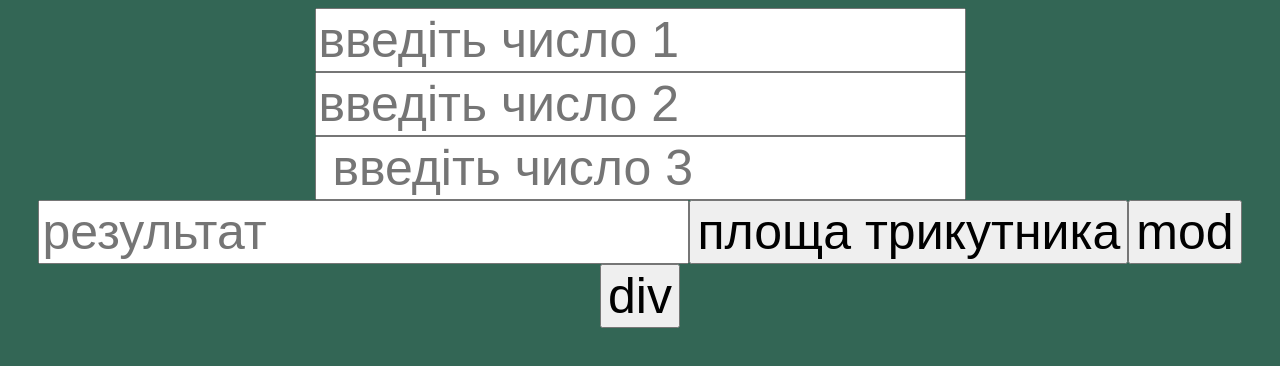
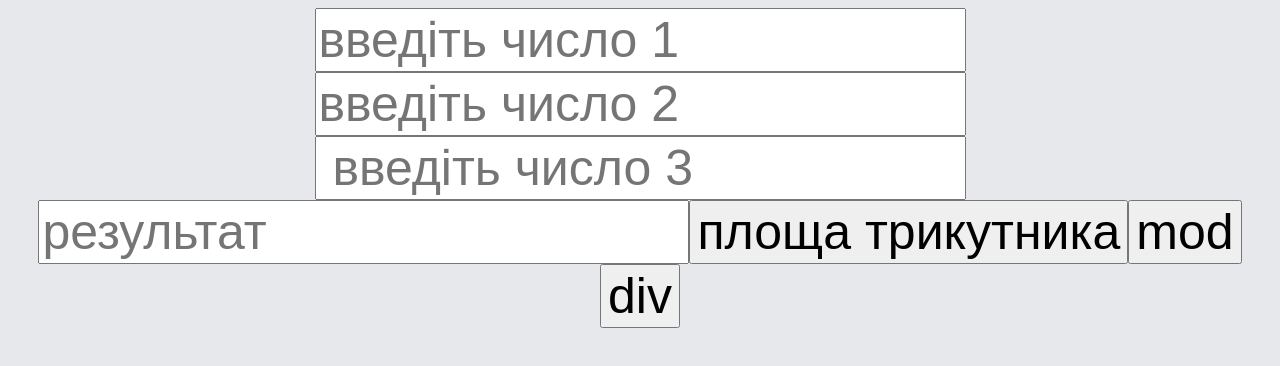
Before and after one commit to Sa1reR/second-project, a plain HTML site: page index.html in a window 1280 px wide. Drawn offline with Linux system fonts and the light colour scheme.

Commit message:
Update style.css

```diff
--- a/style.css
+++ b/style.css
@@ -2,7 +2,7 @@ body {
   display:flex;
   justify-content:center;
   flex-wrap: wrap;
-background-color: #365;
+background-color: #4572;
 }
 input {
 display: flex;
```
